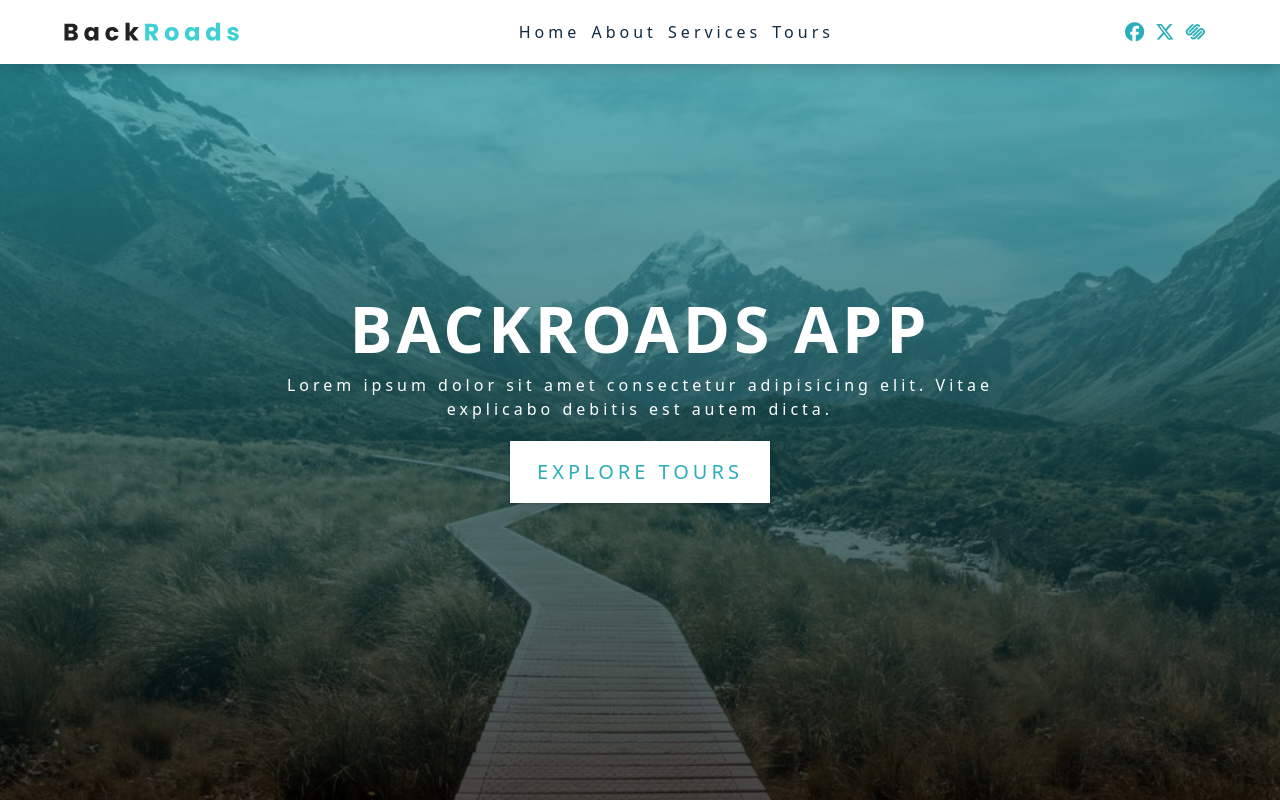
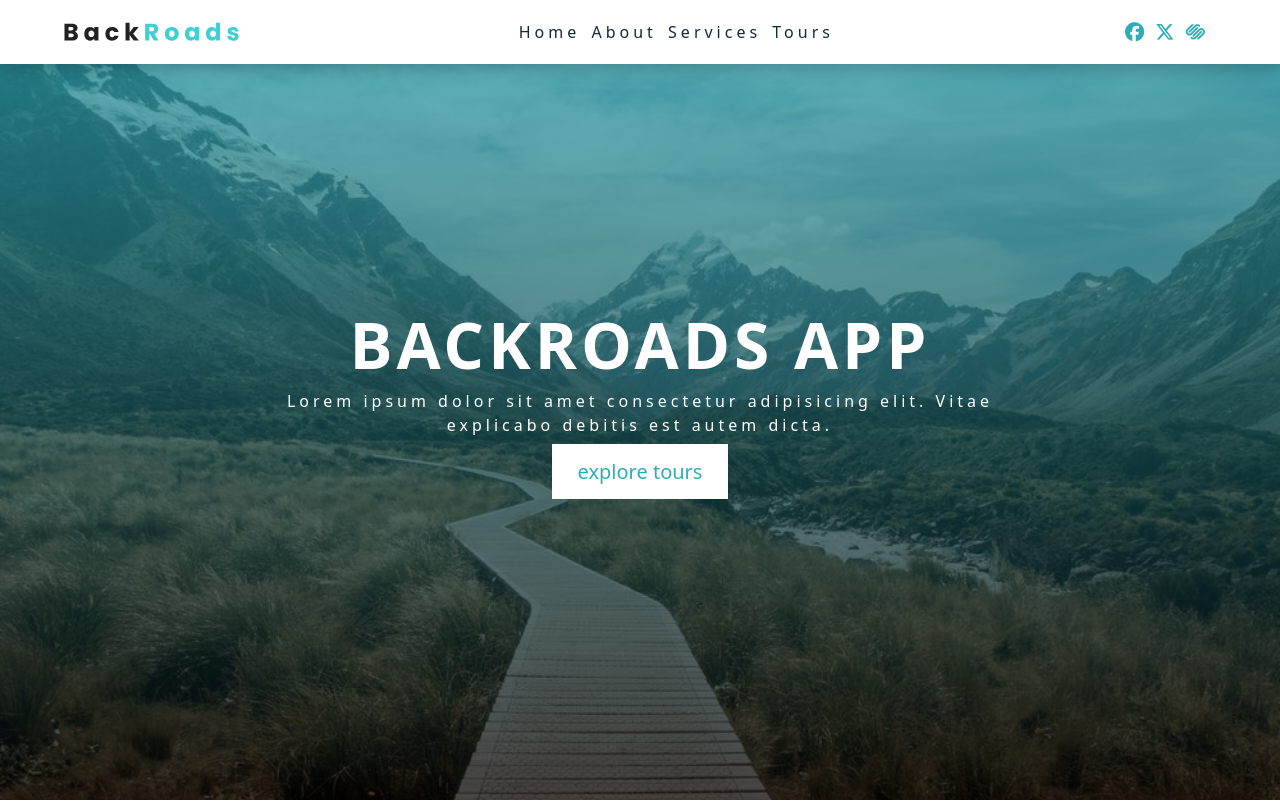
Before and after one commit to prathana40/week3-fe-pair-programming, a React (Vite) app: page / in a window 1280 px wide. Shown: the top 802 px of the page. Built offline with nearby package versions, Linux system fonts and the light colour scheme.

Commit message:
Iteration 8: CSS Partial

```diff
--- a/src/components/Hero.jsx
+++ b/src/components/Hero.jsx
@@ -1,15 +1,18 @@
+import React from 'react';
+import styles from './Hero.module.css'; // Import the CSS module
+
 function Hero() {
   return (
     <>
   {/* Hero section starts */}
-  <section className="hero" id="home">
-    <div className="hero-banner">
+  <section className={styles.hero} id="home">
+    <div className={styles['hero-banner']}>
       <h1>backroads app</h1>
       <p>
         Lorem ipsum dolor sit amet consectetur adipisicing elit. Vitae explicabo
         debitis est autem dicta.
       </p>
-      <a href="#tours" className="btn hero-btn">
+      <a href="#tours" className={styles['hero-btn']}>
         explore tours
       </a>
     </div>
--- /dev/null
+++ b/src/components/Hero.module.css
@@ -0,0 +1,55 @@
+/* Hero.module.css */
+
+.hero {
+  min-height: 100vh;
+  background: var(--clr-primary-5);
+  display: flex;
+  justify-content: center;
+  align-items: center;
+}
+
+.hero-banner {
+  text-align: center;
+  color: var(--clr-white);
+  padding: 0 3rem;
+}
+
+.hero-banner h1 {
+  text-transform: uppercase;
+}
+
+.hero-banner p {
+  max-width: 35rem;
+  margin-left: auto;
+  margin-right: auto;
+  color: var(--clr-white);
+  letter-spacing: var(--spacing);
+}
+
+.hero-btn {
+  padding: 0.9rem 1.6rem;
+  font-size: 1.25rem;
+  background: var(--clr-white);
+  color: var(--clr-primary-5);
+}
+
+.hero-btn:hover {
+  background: transparent;
+  color: var(--clr-white);
+  border-color: var(--clr-white);
+}
+
+@media screen and (min-width: 768px) {
+  .hero {
+    background: linear-gradient(rgb(44, 174, 186, 0.7), rgba(0, 0, 0, 0.7)),
+      url('../assets/images/main.jpeg') center/cover no-repeat;
+  }
+
+  .hero-banner {
+    padding: 0;
+  }
+
+  .hero-banner p {
+    max-width: 45rem;
+  }
+}
```
